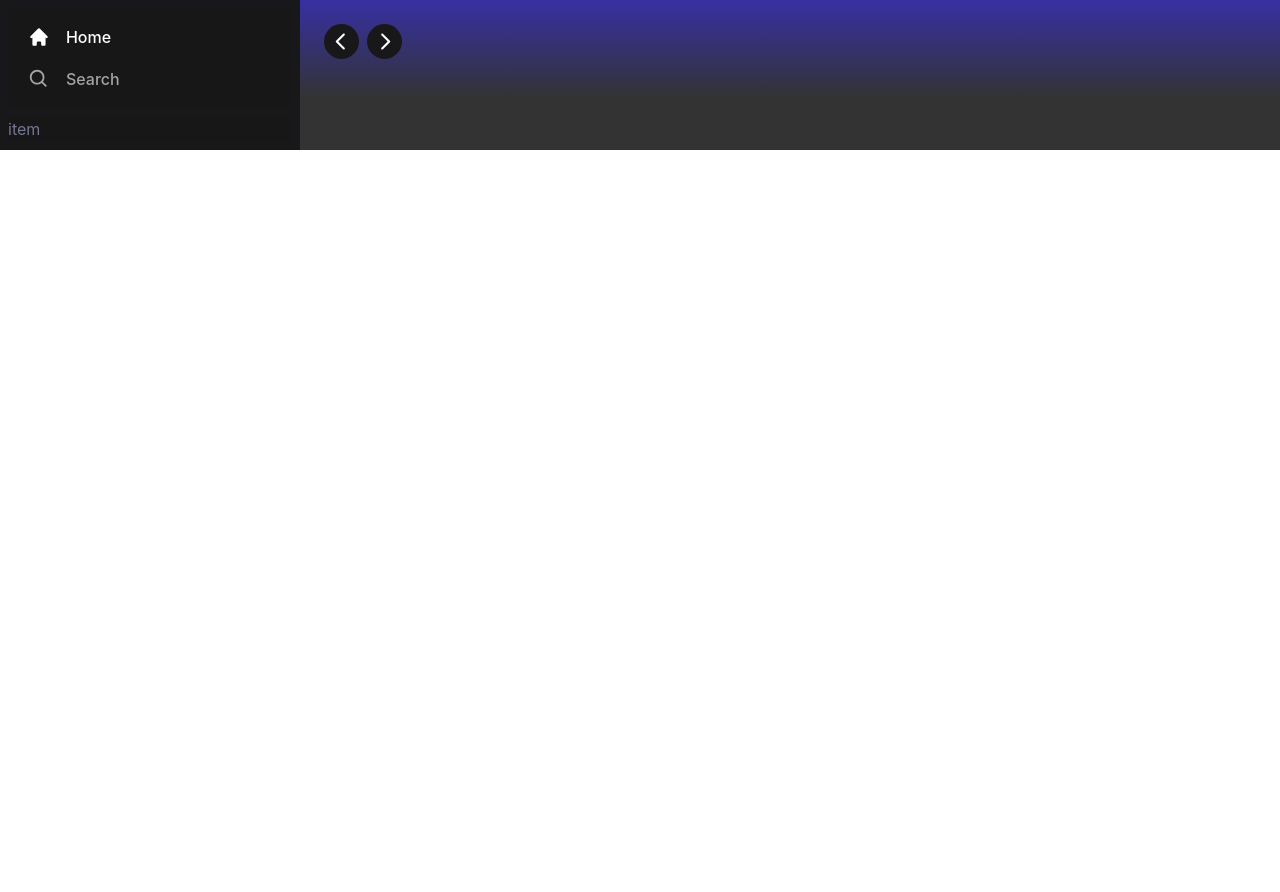
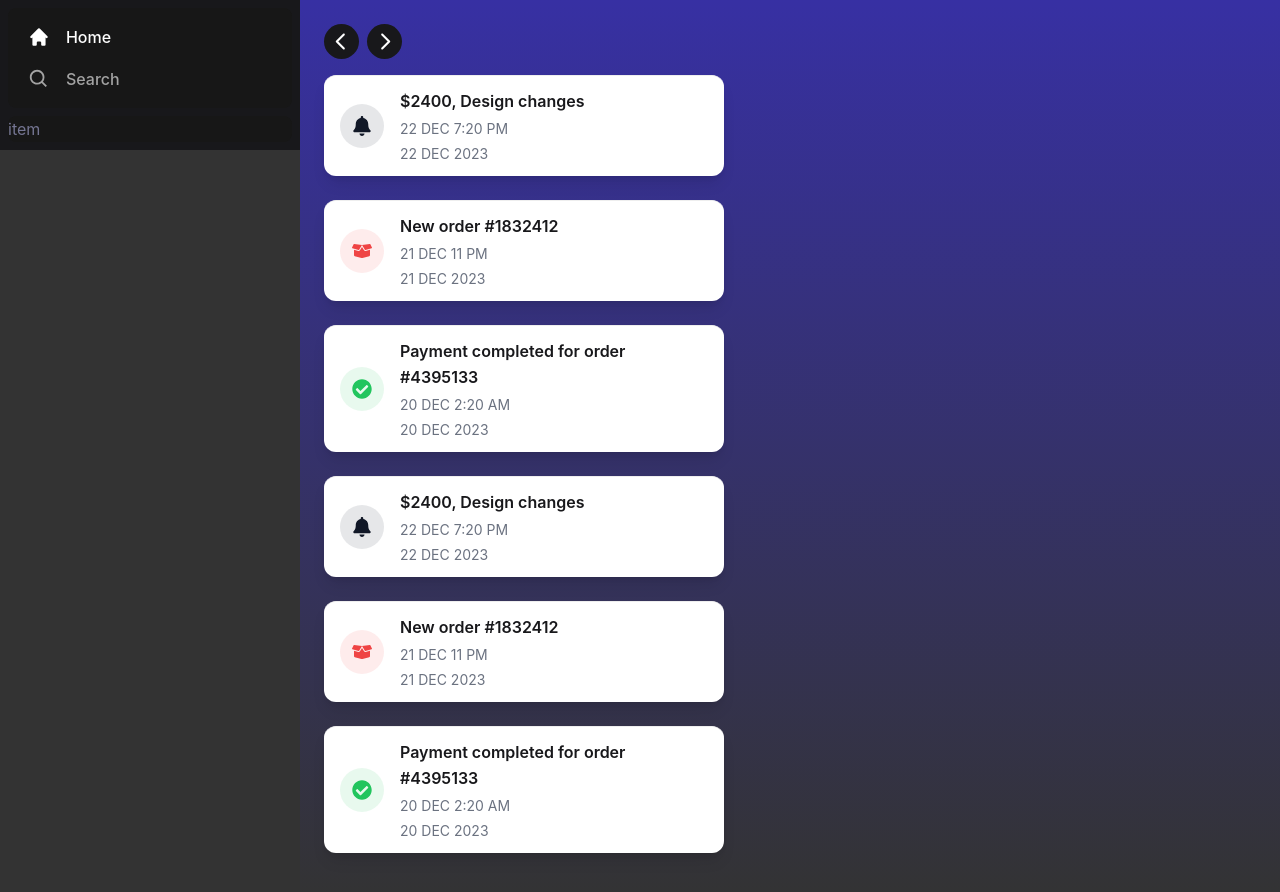
Before and after one commit to siavashsk/eventure, a Next.js app: page /dashboard in a window 1280 px wide. Shown: the top 892 px of the page. Before the commit the page ends 800 px from the top, so only its background shows below. Built offline with nearby package versions, Linux system fonts and the light colour scheme.

Commit message:
feat(timeline): new component

```diff
--- a/app/(site)/test/page.tsx
+++ b/app/(site)/test/page.tsx
@@ -1,11 +1,65 @@
 "use client";
-import { Chip } from "@/components/UI";
+import { Timeline } from "@/components/UI";
 import React from "react";
 
+import { FaBell, FaBoxOpen, FaCheckCircle } from "react-icons/fa";
+
 const Test = () => {
+  const timelineItems = [
+    {
+      icon: FaBell,
+      iconBgColor: "bg-gray-900/10",
+      iconTextColor: "text-gray-900",
+      title: "$2400, Design changes",
+      description: "22 DEC 7:20 PM",
+      date: "22 DEC 2023",
+    },
+    {
+      icon: FaBoxOpen,
+      iconBgColor: "bg-red-500/10",
+      iconTextColor: "text-red-500",
+      title: "New order #1832412",
+      description: "21 DEC 11 PM",
+      date: "21 DEC 2023",
+    },
+    {
+      icon: FaCheckCircle,
+      iconBgColor: "bg-green-500/10",
+      iconTextColor: "text-green-500",
+      title: "Payment completed for order #4395133",
+      description: "20 DEC 2:20 AM",
+      date: "20 DEC 2023",
+    },
+    {
+      icon: FaBell,
+      iconBgColor: "bg-gray-900/10",
+      iconTextColor: "text-gray-900",
+      title: "$2400, Design changes",
+      description: "22 DEC 7:20 PM",
+      date: "22 DEC 2023",
+    },
+    {
+      icon: FaBoxOpen,
+      iconBgColor: "bg-red-500/10",
+      iconTextColor: "text-red-500",
+      title: "New order #1832412",
+      description: "21 DEC 11 PM",
+      date: "21 DEC 2023",
+    },
+    {
+      icon: FaCheckCircle,
+      iconBgColor: "bg-green-500/10",
+      iconTextColor: "text-green-500",
+      title: "Payment completed for order #4395133",
+      description: "20 DEC 2:20 AM",
+      date: "20 DEC 2023",
+    },
+  ];
   return (
     <div className="h-[100vh] w-full">
-      <div className="mt-27 h-full w-full p-8"></div>
+      <div className="mt-27 h-full w-full p-8">
+        <Timeline items={timelineItems} />
+      </div>
     </div>
   );
 };
--- a/app/dashboard/page.tsx
+++ b/app/dashboard/page.tsx
@@ -1,8 +1,65 @@
 "use client";
+import { Input, Timeline } from "@/components/UI";
 import React from "react";
+import { FaBell, FaBoxOpen, FaCheckCircle } from "react-icons/fa";
 
 const DashboardPage = () => {
-  return <div></div>;
+  const timelineItems = [
+    {
+      icon: FaBell,
+      iconBgColor: "bg-gray-900/10",
+      iconTextColor: "text-gray-900",
+      title: "$2400, Design changes",
+      description: "22 DEC 7:20 PM",
+      date: "22 DEC 2023",
+    },
+    {
+      icon: FaBoxOpen,
+      iconBgColor: "bg-red-500/10",
+      iconTextColor: "text-red-500",
+      title: "New order #1832412",
+      description: "21 DEC 11 PM",
+      date: "21 DEC 2023",
+    },
+    {
+      icon: FaCheckCircle,
+      iconBgColor: "bg-green-500/10",
+      iconTextColor: "text-green-500",
+      title: "Payment completed for order #4395133",
+      description: "20 DEC 2:20 AM",
+      date: "20 DEC 2023",
+    },
+    {
+      icon: FaBell,
+      iconBgColor: "bg-gray-900/10",
+      iconTextColor: "text-gray-900",
+      title: "$2400, Design changes",
+      description: "22 DEC 7:20 PM",
+      date: "22 DEC 2023",
+    },
+    {
+      icon: FaBoxOpen,
+      iconBgColor: "bg-red-500/10",
+      iconTextColor: "text-red-500",
+      title: "New order #1832412",
+      description: "21 DEC 11 PM",
+      date: "21 DEC 2023",
+    },
+    {
+      icon: FaCheckCircle,
+      iconBgColor: "bg-green-500/10",
+      iconTextColor: "text-green-500",
+      title: "Payment completed for order #4395133",
+      description: "20 DEC 2:20 AM",
+      date: "20 DEC 2023",
+    },
+  ];
+
+  return (
+    <div>
+      <Timeline items={timelineItems} />
+    </div>
+  );
 };
 
 export default DashboardPage;
--- a/components/UI/Input/index.tsx
+++ b/components/UI/Input/index.tsx
@@ -9,7 +9,7 @@ const Input = forwardRef<HTMLInputElement, Props>(
       <input
         type={type}
         className={twMerge(`
-    flex rounded-md border border-transparent bg-neutral-200 px-3 py-3 text-sm file:border-0 file:bg-transparent file:text-sm file:font-medium placeholder:text-neutral-400 focus:outline-none disabled:cursor-not-allowed disabled:opacity-50
+    flex rounded-md border border-transparent bg-neutral-200 px-3 py-2 text-md file:border-0 file:bg-transparent file:text-sm file:font-medium placeholder:text-neutral-500 focus:outline-none disabled:cursor-not-allowed disabled:opacity-50
     `)}
         disabled={disabled}
         ref={ref}
--- /dev/null
+++ b/components/UI/Timeline/index.tsx
@@ -0,0 +1,52 @@
+import React from "react";
+import { IconType } from "react-icons";
+
+interface TimelineItemProps {
+  icon: IconType;
+  iconBgColor: string;
+  iconTextColor: string;
+  title: string;
+  description: string;
+  date: string;
+}
+interface TimelineProps {
+  items: TimelineItemProps[];
+}
+
+const Timeline: React.FC<TimelineProps> = ({ items }) => {
+  return (
+    <div className="">
+      <div className="w-[25rem]">
+        <ul className="flex w-full flex-col">
+          {items.map((item, index) => (
+            <li key={index} className="relative flex flex-col gap-4 pb-6">
+              <span className="absolute left-0 grid !w-[78px] justify-center bg-transparent transition-opacity duration-200">
+                <span className="bg-blue-gray-100 h-full w-0.5"></span>
+              </span>
+              <div className="border-blue-gray-50 shadow-blue-gray-900/5 relative flex items-center gap-4 rounded-xl border-t border-stroke bg-white py-3 pl-4 pr-8 shadow-lg dark:border-strokedark dark:bg-blacksection">
+                <span
+                  className={`relative z-[2] w-max flex-shrink-0 overflow-hidden rounded-full p-3 ${item.iconBgColor} ${item.iconTextColor}`}
+                >
+                  <item.icon className="h-5 w-5" />
+                </span>
+                <div className="flex flex-col gap-1">
+                  <h6 className="font-sans block text-base font-semibold leading-relaxed tracking-normal text-black antialiased dark:text-white">
+                    {item.title}
+                  </h6>
+                  <p className="font-sans block text-sm font-normal leading-normal text-gray-500 antialiased">
+                    {item.description}
+                  </p>
+                  <p className="font-sans block text-sm font-normal leading-normal text-gray-500 antialiased">
+                    {item.date}
+                  </p>
+                </div>
+              </div>
+            </li>
+          ))}
+        </ul>
+      </div>
+    </div>
+  );
+};
+
+export default Timeline;
--- a/components/UI/index.ts
+++ b/components/UI/index.ts
@@ -10,3 +10,4 @@ export { default as Spinner } from "./Loading/Spinner";
 export { default as Radio } from "./Radio";
 export { default as Switch } from "./Switch";
 export { default as Toast } from "./Toast";
+export { default as Timeline } from "./Timeline";
```
